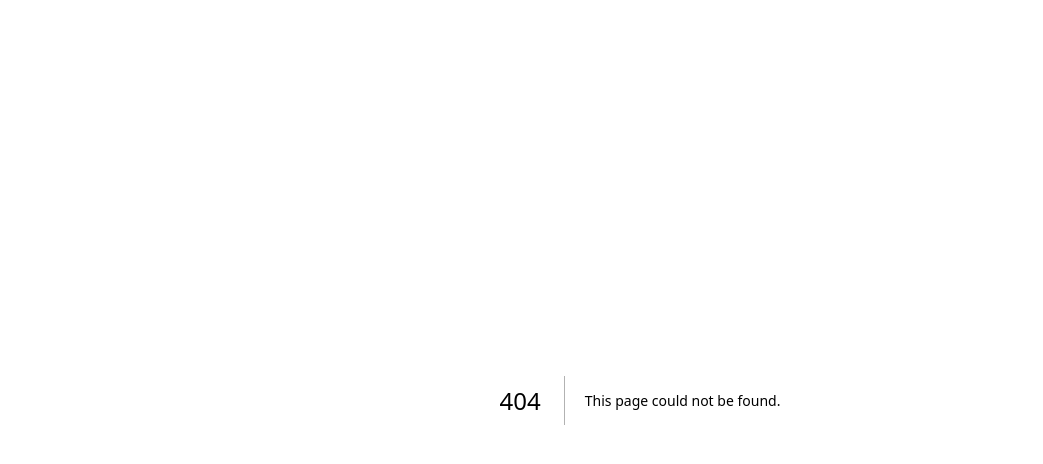
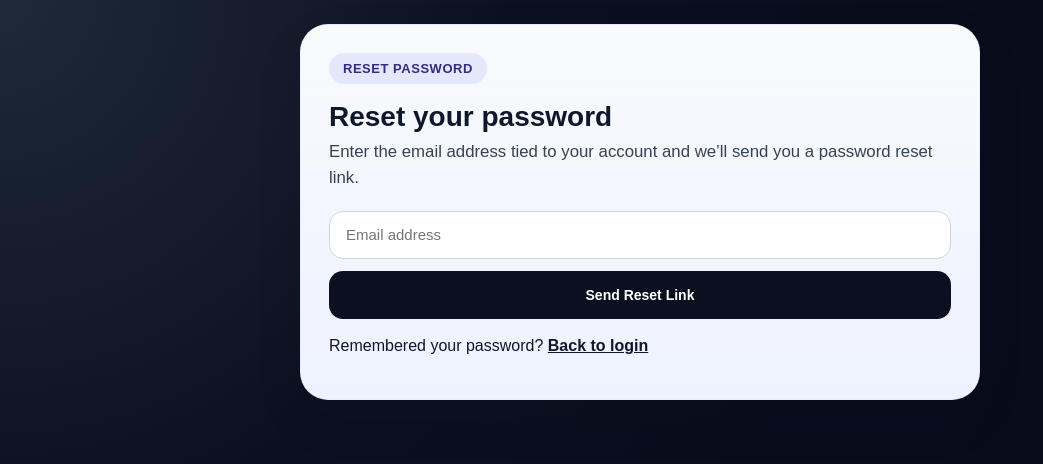
Before and after one commit to ryanc192/secretscanclub.com, a Next.js app: page /reset-password in a window 1280 px wide. Before the commit this address had no page. Shown: the top 464 px of the page, without its empty margins (0-1043 px from the left). Built offline with nearby package versions, Linux system fonts and the light colour scheme.

Commit message:
Create page.tsx

```diff
--- /dev/null
+++ b/app/reset-password/page.tsx
@@ -0,0 +1,136 @@
+"use client";
+
+import { useState } from "react";
+import Link from "next/link";
+import { createBrowserSupabaseClient } from "../../lib/supabase/client";
+
+export default function ResetPasswordPage() {
+  const [email, setEmail] = useState("");
+  const [loading, setLoading] = useState(false);
+  const [message, setMessage] = useState("");
+
+  async function handleResetPassword(e: React.FormEvent<HTMLFormElement>) {
+    e.preventDefault();
+
+    const cleanedEmail = email.trim().toLowerCase();
+
+    if (!cleanedEmail) {
+      setMessage("Please enter your email address.");
+      return;
+    }
+
+    setLoading(true);
+    setMessage("");
+
+    try {
+      const supabase = createBrowserSupabaseClient();
+
+      const { error } = await supabase.auth.resetPasswordForEmail(cleanedEmail, {
+        redirectTo: "https://secretscanclub.com/update-password",
+      });
+
+      if (error) {
+        setMessage(error.message || "Unable to send password reset email.");
+        return;
+      }
+
+      setMessage("Password reset email sent. Please check your inbox.");
+      setEmail("");
+    } catch (err) {
+      console.error("reset password error:", err);
+      setMessage("Something went wrong sending the reset email.");
+    } finally {
+      setLoading(false);
+    }
+  }
+
+  return (
+    <main
+      className="scan-page"
+      style={{
+        minHeight: "100vh",
+        paddingTop: 0,
+        marginTop: 0,
+      }}
+    >
+      <div
+        className="scan-wrap"
+        style={{
+          paddingTop: 24,
+        }}
+      >
+        <section
+          className="card-light"
+          style={{
+            maxWidth: 680,
+            margin: "0 auto 40px auto",
+          }}
+        >
+          <div className="pill-light">Reset Password</div>
+
+          <h1 className="section-title">Reset your password</h1>
+
+          <p className="section-text-light">
+            Enter the email address tied to your account and we’ll send you a password reset link.
+          </p>
+
+          <form
+            onSubmit={handleResetPassword}
+            className="email-form"
+            style={{
+              marginTop: 20,
+              display: "flex",
+              flexDirection: "column",
+              alignItems: "stretch",
+              gap: 12,
+            }}
+          >
+            <input
+              type="email"
+              className="email-input"
+              placeholder="Email address"
+              value={email}
+              onChange={(e) => setEmail(e.target.value)}
+              autoComplete="email"
+              autoCapitalize="none"
+              autoCorrect="off"
+              spellCheck={false}
+              inputMode="email"
+              required
+            />
+
+            <button type="submit" className="btn-dark" disabled={loading}>
+              {loading ? "Sending reset link..." : "Send Reset Link"}
+            </button>
+          </form>
+
+          {message ? (
+            <div className="share-box" style={{ marginTop: 20 }}>
+              {message}
+            </div>
+          ) : null}
+
+          <p
+            style={{
+              marginTop: 18,
+              color: "#0f172a",
+              fontWeight: 500,
+            }}
+          >
+            Remembered your password?{" "}
+            <Link
+              href="/login"
+              style={{
+                color: "#0f172a",
+                fontWeight: 700,
+                textDecoration: "underline",
+              }}
+            >
+              Back to login
+            </Link>
+          </p>
+        </section>
+      </div>
+    </main>
+  );
+}
```
